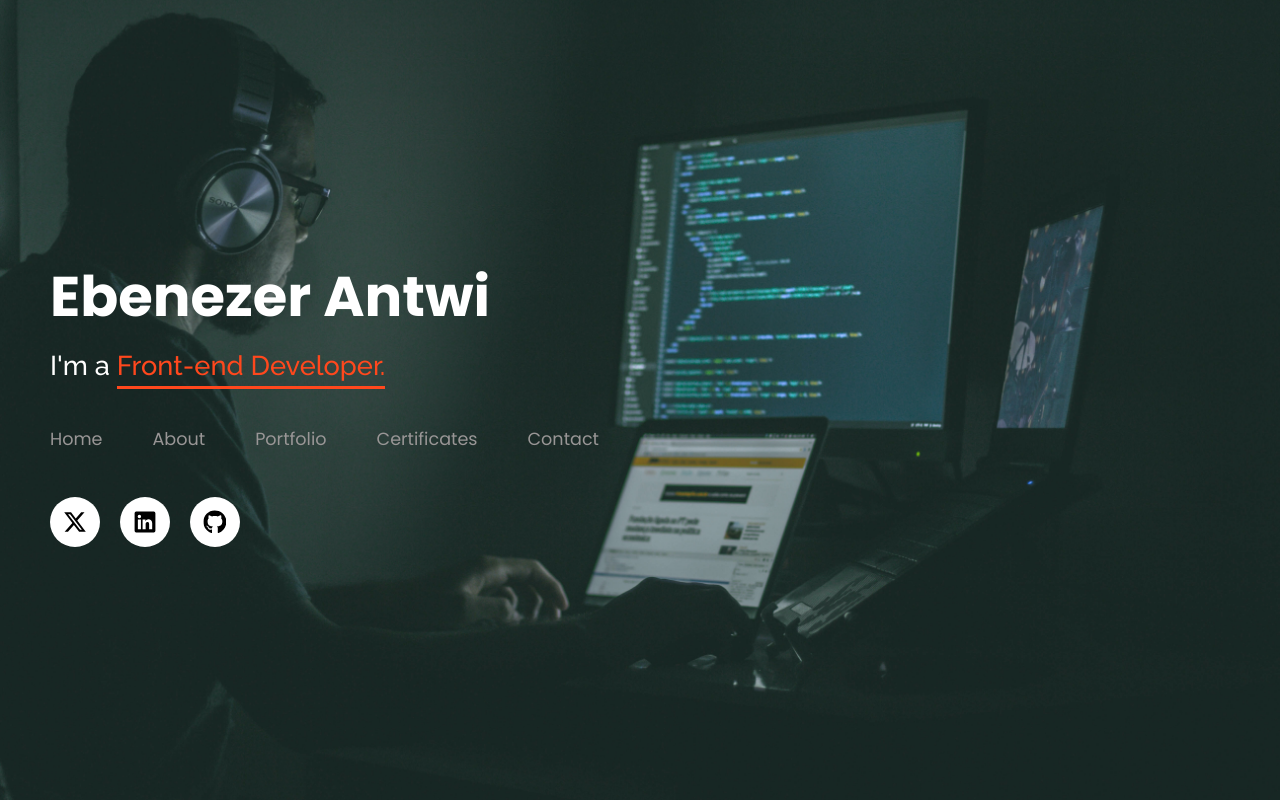
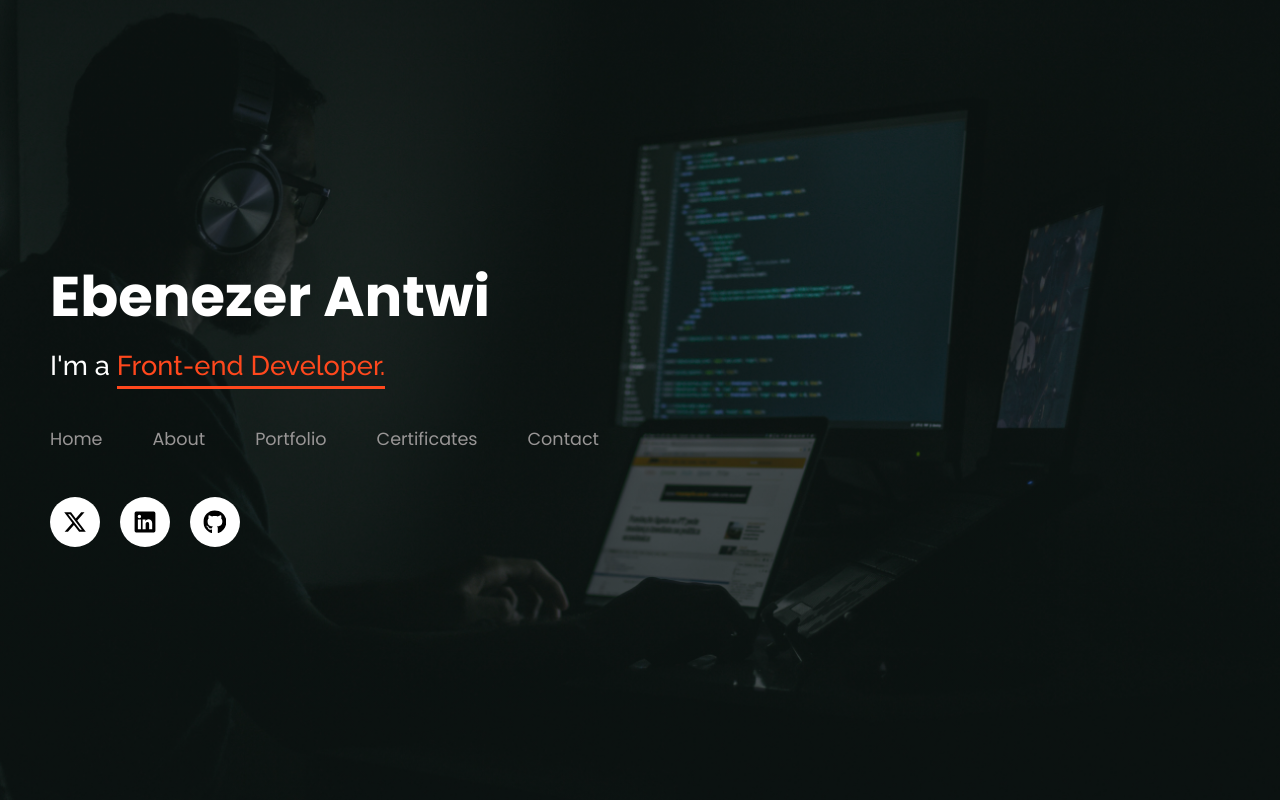
Before and after one commit to kwadwoambitious/My-Portfolio, a React (Create React App) app: page / in a window 1280 px wide. Built offline with nearby package versions, Linux system fonts and the light colour scheme.

Commit message:
Made changes to this file

```diff
--- a/src/App.css
+++ b/src/App.css
@@ -9,7 +9,7 @@ html{
 }
 body{
   font-family: 'Poppins', sans-serif;
-  background: url('./images/background-image.jpg');
+  background: linear-gradient(rgba(0, 0, 0, 0.562), rgba(0, 0, 0, 0.541)), url('./images/background-image.jpg');
   background-position: center;
   background-size: cover;
   color: White;
```
